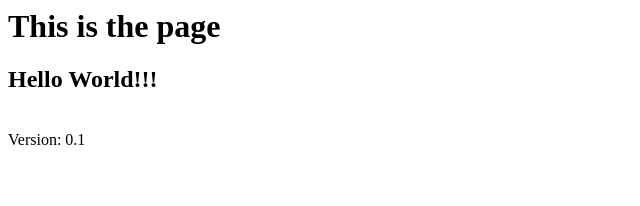
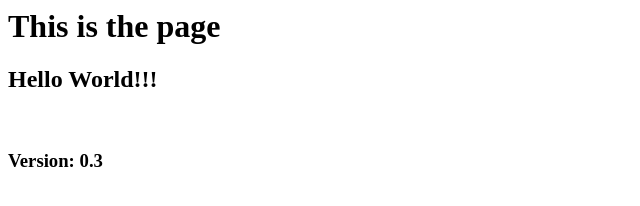
Before and after one commit to 7eXx/Docker-ngix-push-image, a plain HTML site: page nginx/index.html in a window 1280 px wide. Shown: the whole page, without its empty margins (0-640 px from the left). Drawn offline with Linux system fonts and the light colour scheme.

```diff
--- a/nginx/index.html
+++ b/nginx/index.html
@@ -8,6 +8,6 @@
         <h1>This is the page</h1>
         <h2>Hello World!!!</h2>
         <br />
-        Version: 0.1
+        <h3>Version: 0.3</h3>
     </body>
 </html>
```
Also changed, not shown: 3 other files.
